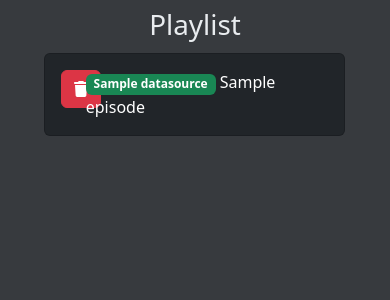
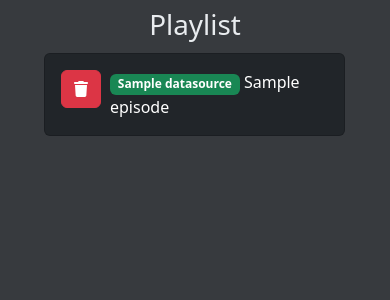
Before and after one commit to Mirio/verbacap, a Django app: template core/templates/core/playlist.html in a window 390 px wide. Shown: the part 56-356 px from the top of the page. Run offline with Django 4.2, Linux system fonts and the light colour scheme; the template is opened without the code that fills it: most values are stand-ins (such as "Sample title", 1, 10 or a date in 2020); some libraries are stand-ins or nearby versions.

Commit message:
fix: Fix mobile responsive design

```diff
--- a/core/templates/base.html
+++ b/core/templates/base.html
@@ -76,6 +76,9 @@
                   <a class="nav-link" href="{% url 'player' %}"><i class="fa-solid fa-circle-play"></i> Player</a>
                 </li>
                 <li class="nav-item">
+                  <a class="nav-link" href="{% url 'settings' %}"><i class="fa-solid fa-gear"></i> Settings</a>
+                </li>
+                <li class="nav-item">
                   {# URL provided by django-allauth/account/urls.py #}
                   <a class="nav-link" href="{% url 'account_logout' %}"><i class="fa-solid fa-right-from-bracket"></i> Sign Out</a>
                 </li>
--- a/core/templates/core/playlist.html
+++ b/core/templates/core/playlist.html
@@ -46,11 +46,11 @@
              class="card bg-dark">
           <div class="card-body">
             <div class="row">
-              <div class="col-1 text-center">
+              <div class="col-2 col-md-1 text-center">
                 <a class="btn btn-danger"
                    onclick='episode_viewed("{{ iter.episode.datasource.provider.shortname }}", "{{ iter.episode.episode_id }}")'><i class="fa-solid fa-trash"></i></a>
               </div>
-              <div class="col-11">
+              <div class="col-10 col-md-11">
                 <div class="text-white text-decoration-none">
                   <span class="align-items-center">
                     <i class="{{ iter.episode.datasource.provider.icon }}"
```
